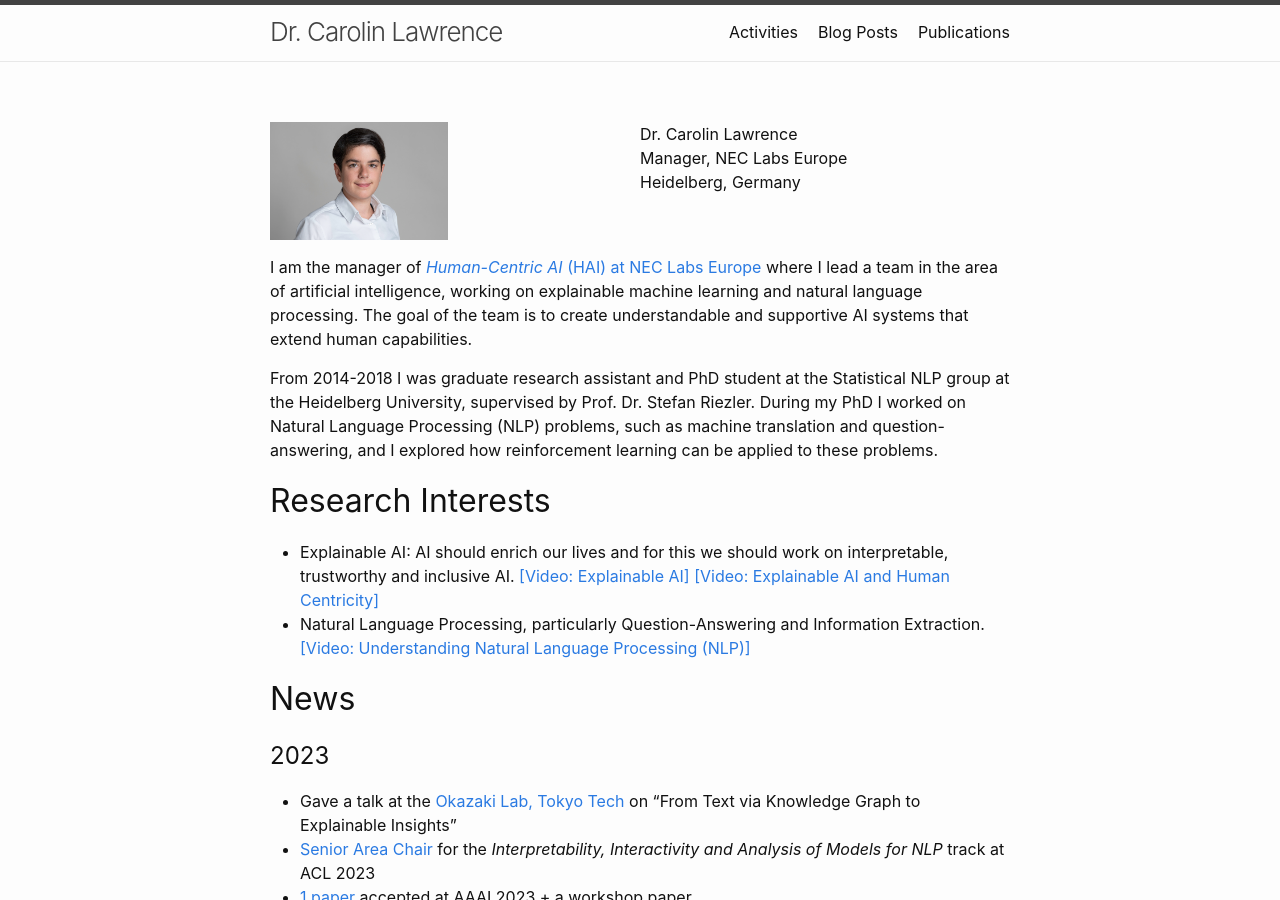
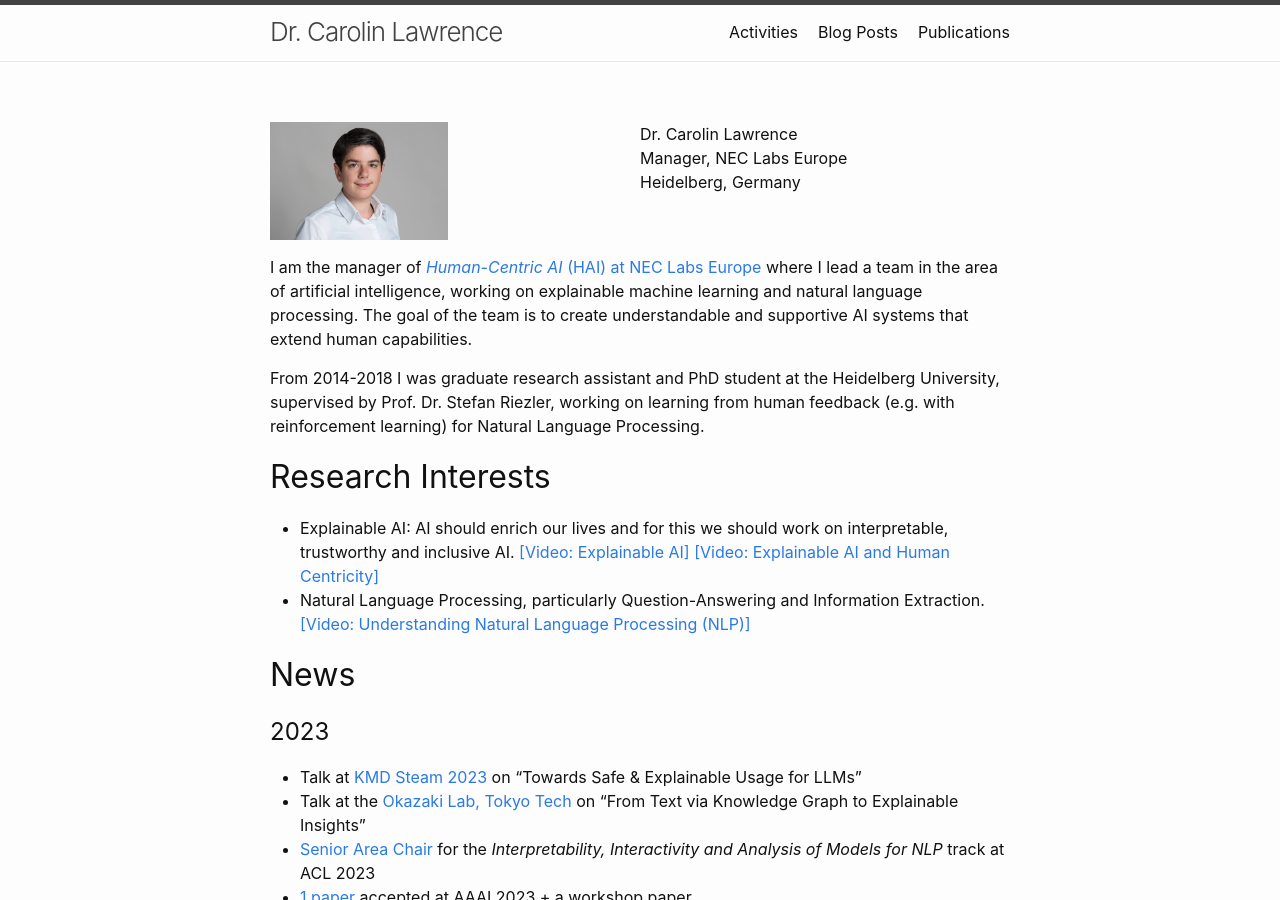
Before and after one commit to carolinlawrence/carolinlawrence.github.io, a Jekyll site: the page built from index.markdown, in a window 1280 px wide and 900 px high. Built offline with Jekyll 4.4.1, drawn with Linux system fonts in a browser that asks for light colours.

Commit message:
Update index.markdown

```diff
--- a/index.markdown
+++ b/index.markdown
@@ -23,7 +23,7 @@ youtubeId: 6UeOwHtBF_0
 
 I am the manager of <a href="https://neclab.eu/research-areas/data-science/human-centric-ai"><i>Human-Centric AI</i> (HAI) at NEC Labs Europe</a> where I lead a team in the area of artificial intelligence, working on explainable machine learning and natural language processing. The goal of the team is to create understandable and supportive AI systems that extend human capabilities.
 
-From 2014-2018 I was graduate research assistant and PhD student at the Statistical NLP group at the Heidelberg University, supervised by Prof. Dr. Stefan Riezler. During my PhD I worked on Natural Language Processing (NLP) problems, such as machine translation and question-answering, and I explored how reinforcement learning can be applied to these problems.
+From 2014-2018 I was graduate research assistant and PhD student at the Heidelberg University, supervised by Prof. Dr. Stefan Riezler, working on learning from human feedback (e.g. with reinforcement learning) for Natural Language Processing.
 
 ## Research Interests
 * Explainable AI: AI should enrich our lives and for this we should work on interpretable, trustworthy and inclusive AI. <a href="https://www.youtube.com/watch?v=ZJXeMkA-4eA" target="_blank">[Video: Explainable AI]</a> <a href="https://www.youtube.com/watch?v=hqKoxqSHyiY" target="_blank">[Video: Explainable AI and Human Centricity]</a>
@@ -32,7 +32,8 @@ From 2014-2018 I was graduate research assistant and PhD student at the Statisti
 
 ## News
 # 2023
-* Gave a talk at the <a href="https://www.nlp.c.titech.ac.jp/news/2023/04/21/aitech.en.html">Okazaki Lab, Tokyo Tech</a> on "From Text via Knowledge Graph to Explainable Insights"
+* Talk at <a href="https://event.kmd.dk/kmdsteam23/">KMD Steam 2023</a> on "Towards Safe & Explainable Usage for LLMs"
+* Talk at the <a href="https://www.nlp.c.titech.ac.jp/news/2023/04/21/aitech.en.html">Okazaki Lab, Tokyo Tech</a> on "From Text via Knowledge Graph to Explainable Insights"
 * <a href="https://2023.aclweb.org/committees/program/">Senior Area Chair</a> for the <i>Interpretability, Interactivity and Analysis of Models for NLP</i> track at ACL 2023
 * <a href="publications/">1 paper</a> accepted at AAAI 2023 +  a workshop paper
 * Area Chair for ACL ARR
```
